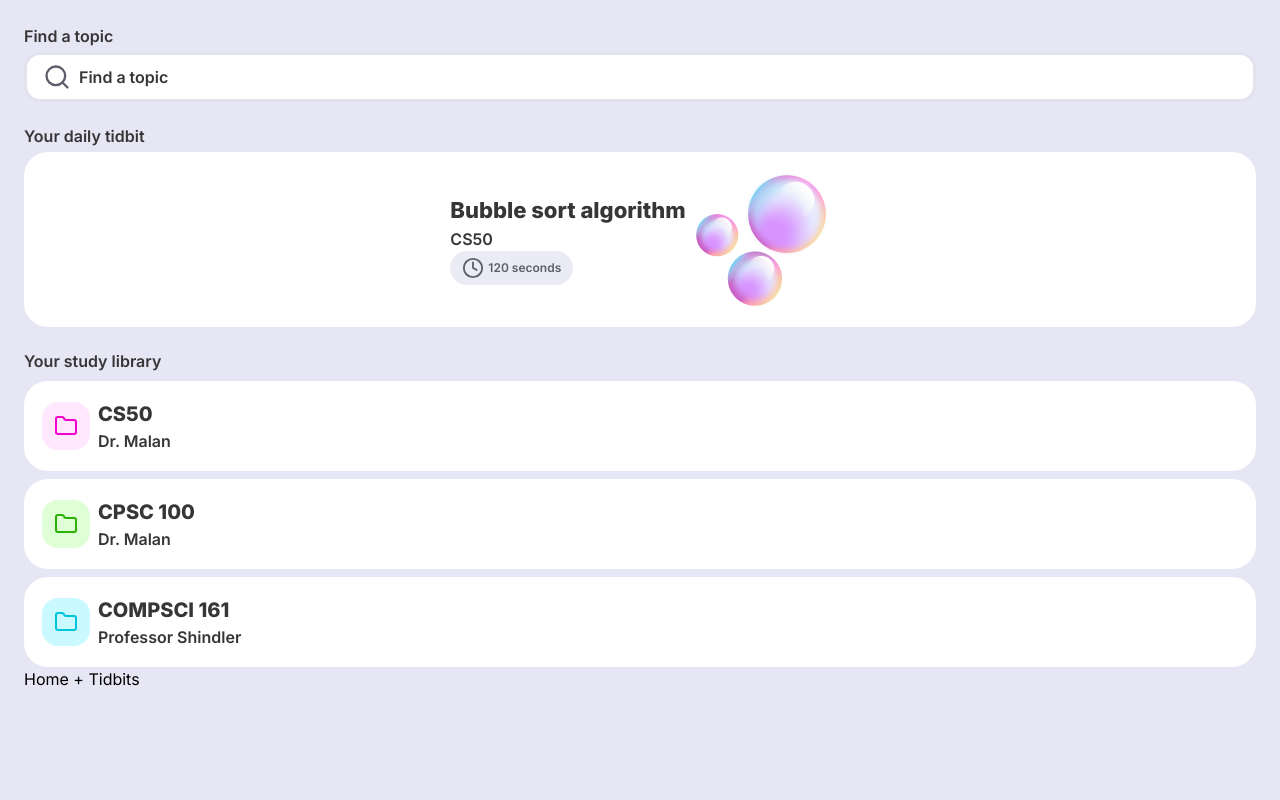
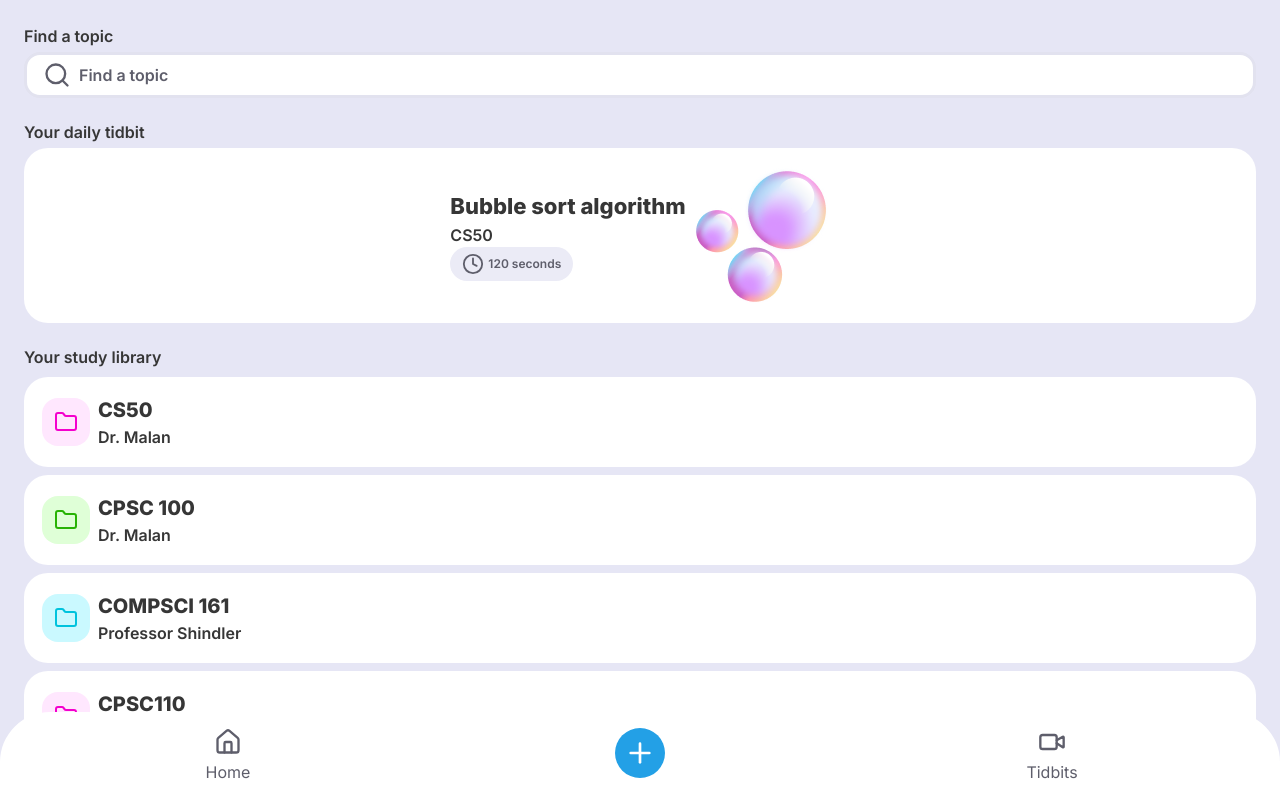
Before and after one commit to dylanvu/Tidbits, a Next.js app in the folder frontend/: page /browse in a window 1280 px wide. Built offline with nearby package versions, Linux system fonts and the light colour scheme.

Commit message:
created template and heading for courses pages

```diff
--- a/frontend/src/app/browse/course.tsx
+++ b/frontend/src/app/browse/course.tsx
@@ -3,7 +3,7 @@
 import axios from "axios";
 import Link from "next/link";
 import { Dispatch, SetStateAction, useEffect, useState } from "react";
-
+import globalStyles from "@/styles/Global.module.sass";
 axios.defaults.baseURL = "https://tidbits.onrender.com";
 
 interface preview {
@@ -55,15 +55,29 @@ function CourseUI({
         });
     }, []);
     return (
+        //* course inner header
         <div>
-            <div>
-                <button onClick={() => setCurrentCourse(null)}>{"<--"}</button>
-                &nbsp;&nbsp;{course}
+            {/* header */}
+            <div
+                className={globalStyles.courseHeading}
+                style={{ justifyItems: "flex-start" }}
+            >
+                <div className={globalStyles.headingRow}>
+                    <button
+                        className={globalStyles.backButton}
+                        onClick={() => setCurrentCourse(null)}
+                    >
+                        {"<-"}
+                    </button>
+                    <div className={globalStyles.h1}>&nbsp;&nbsp;{course} </div>
                 </div>
-            <div>
+
+                {/* filters */}
+                <div className={globalStyles.tagsContain}>
                     {/* show all the tags associated with the course */}
                     {tags.map((tag) => (
                         <button
+                            key={1}
                             onClick={() => {
                                 if (selectedTags.has(tag)) {
                                     // remove it
@@ -79,18 +93,27 @@ function CourseUI({
                                     // deep clonse
                                     const deepClonedSet: Set<string> = new Set(
                                         JSON.parse(
-                                        JSON.stringify([...selectedTags, tag]),
+                                            JSON.stringify([
+                                                ...selectedTags,
+                                                tag,
+                                            ]),
                                         ),
                                     );
                                     setSelectedTags(deepClonedSet);
                                 }
                             }}
-                        className={selectedTags.has(tag) ? "selected" : ""}
+                            className={`${
+                                selectedTags.has(tag)
+                                    ? globalStyles.selected
+                                    : globalStyles.unselected
+                            } ${globalStyles.p}`}
                         >
                             {tag}
                         </button>
                     ))}
                 </div>
+            </div>
+            <div className={`${globalStyles.neighbors} ${globalStyles.body}`}>
                 {previews.map((preview, index) => (
                     // TODO: filter through the tidbits for any selected tag
                     <Link href="/view" key={preview.title + `-${index}`}>
@@ -100,6 +123,7 @@ function CourseUI({
                     </Link>
                 ))}
             </div>
+        </div>
     );
 }
 
--- a/frontend/src/app/browse/folders.tsx
+++ b/frontend/src/app/browse/folders.tsx
@@ -14,7 +14,7 @@ function FoldersUI({
 }) {
     return (
         //* home page when no card is selected
-        <main>
+        <main className={globalStyles.body}>
             <div className={globalStyles.neighbors}>
                 {/* style={{gap:"22px"}} */}
                 {/* search */}
@@ -22,7 +22,7 @@ function FoldersUI({
                     <div className={globalStyles.p}>Find a topic</div>
                     <div className={globalStyles.search}>
                         <Search size={28} />
-                        <div className={globalStyles.p}>Find a topic</div>
+                        <div>Find a topic</div>
                     </div>
                 </div>
                 {/* daily tidbit */}
--- a/frontend/src/app/browse/page.tsx
+++ b/frontend/src/app/browse/page.tsx
@@ -29,6 +29,13 @@ const sets: StudySet[] = [
         iconColor: "#00C3DD",
         iconBackgroundColor: "#CAF9FF",
     },
+    {
+        //* pink
+        title: "CPSC110",
+        instructor: "Dr.Park",
+        iconColor: "#F400CD",
+        iconBackgroundColor: "#FFE7FE",
+    },
 ];
 
 // TODO: fetch this from backend
@@ -44,9 +51,8 @@ export default function Browse() {
         window.scrollTo(0, 0);
     }, [currentCourse]);
     return (
-        <main className={globalStyles.body}>
-            <div className={globalStyles.test}>
-                {/* switch the UIs depending on the render state */}
+        <div>
+            <div>
                 {currentCourse === null ? (
                     <FoldersUI
                         sets={sets}
@@ -59,8 +65,8 @@ export default function Browse() {
                         setCurrentCourse={setCurrentCourse}
                     />
                 )}
-                <Navbar current="home" setCurrentCourse={setCurrentCourse} />
             </div>
-        </main>
+            <Navbar current="home" setCurrentCourse={setCurrentCourse} />
+        </div>
     );
 }
--- a/frontend/src/app/globals.css
+++ b/frontend/src/app/globals.css
@@ -8,6 +8,12 @@
     }
 }
 
+* {
+    margin: 0;
+    padding: 0;
+    box-sizing: border-box;
+}
+
 .progress-container {
     width: 80%;
     margin: auto;
--- a/frontend/src/components/Navbar.tsx
+++ b/frontend/src/components/Navbar.tsx
@@ -2,6 +2,8 @@
 import Link from "next/link";
 import { Dispatch, SetStateAction } from "react";
 import { useRouter } from "next/navigation";
+import globalStyles from "@/styles/Global.module.sass";
+import { Home, Video, Plus } from "lucide-react";
 
 function Navbar({
     current,
@@ -13,8 +15,9 @@ function Navbar({
     const router = useRouter();
     // Tell Dylan to implement the opacity/color change depending on where you are
     return (
-        <div>
+        <div className={globalStyles.navBar}>
             <button
+                className={globalStyles.navBarItem}
                 onClick={() => {
                     if (setCurrentCourse) {
                         setCurrentCourse(null);
@@ -23,10 +26,18 @@ function Navbar({
                     }
                 }}
             >
+                <Home size={28} />
                 Home
             </button>
-            <Link href={"/"}> + </Link>
-            <Link href={"/view"}>Tidbits</Link>
+            <Link href={"/"} className={globalStyles.navBarItem}>
+                <div className={globalStyles.createButton}>
+                    <Plus size={32} />
+                </div>
+            </Link>
+            <Link href={"/view"} className={globalStyles.navBarItem}>
+                <Video size={28} />
+                Tidbits
+            </Link>
         </div>
     );
 }
--- a/frontend/src/styles/Global.module.sass
+++ b/frontend/src/styles/Global.module.sass
@@ -19,7 +19,7 @@ $activeOutline: 3px solid $aqua
 $largeBorder: 24px
 $smallBorder: 16px
 $cardPadding: 18px
-$inputPadding: 8px 16px
+$inputPadding: 6px 16px
 $iconPadding: 6px 12px
 $friends: 4px
 $neighbors: 22px
@@ -27,19 +27,51 @@ $neighbors: 22px
 //! animations
 $mainTransition: border 200ms ease
 //! global
+
+
 .main
   background-color: $backgroundColor
+  height: 100vh
+  width: 100vw
+  position: absolute
+  top: 0
+  left: 0
 .body
   margin: 0
-  overflow-x: hidden
+  overflow-x: scroll
   font-family: Inter, sans-serif
   background-color: $backgroundColor
   padding: 24px
+  overflow-y: scroll
+  height: 90vh
+  position: relative
+  z-index: 10
 .neighbors
   gap: $neighbors
   display: flex
   flex-direction: column
   justify-items: start
+
+@mixin center()
+  display: grid
+  place-content: center
+@mixin row()
+  display: flex
+  flex-direction: row
+  white-space: nowrap
+  align-content: center
+  justify-content: center
+  justify-items: center
+  align-items: center
+  gap: 8px
+@mixin column()
+  display: flex
+  flex-direction: column
+  gap: 4px
+  align-content: start
+@mixin fitWH
+  width: 100%
+  height: fit-content
 //! text
 .h1
   font-size: $h1text
@@ -68,28 +100,24 @@ $mainTransition: border 200ms ease
   color: #fff
   border-radius: $smallBorder
   background-color: $aqua
-
+.createButton
+  cursor: pointer
+  border-radius: 1000px
+  background-color: $aqua
+  color: #fff
+  height: 50px
+  width: 50px
+  @include center
+.backButton
+  background-color: $iconBG
+  color: $iconColor
+  padding: 12px
+  height: 40px
+  width: 40px
+  @include center
+  border-radius: $smallBorder
+  font-size: 22px
 //! primary cards
-@mixin center()
-  display: grid
-  place-content: center
-@mixin row()
-  display: flex
-  flex-direction: row
-  white-space: nowrap
-  align-content: center
-  justify-content: center
-  justify-items: center
-  align-items: center
-  gap: 8px
-@mixin column()
-  display: flex
-  flex-direction: column
-  gap: 4px
-  align-content: start
-@mixin fitWH
-  width: 100%
-  height: fit-content
 .row
   @include row
 .column
@@ -102,8 +130,10 @@ $mainTransition: border 200ms ease
   &.image
     display: grid
     grid-template-columns: repeat(2, 1fr)
+    transition: $mainTransition
   &:hover
     cursor: pointer
+    border: $activeOutline
 
 .iconTag
   @include row
@@ -128,6 +158,7 @@ $mainTransition: border 200ms ease
 .search
   border: $outline
   color: $iconColor
+  font-weight: 600
   transition: $mainTransition
   @include row
   border-radius: $smallBorder
@@ -138,3 +169,56 @@ $mainTransition: border 200ms ease
     border: $activeOutline
     color: $text-color
     cursor: pointer
+//! navBar
+.navBar
+  width: 100%
+  height: fit-content
+  padding: 16px 22px
+  position: fixed
+  background-color: #fff
+  display: grid
+  grid-template-columns: repeat(3, 1fr)
+  border-radius: 50px 50px 0px 0px
+  bottom:0
+  z-index: 10000
+.navBarItem
+  @include column
+  align-items: center
+  color: $iconColor
+  height: fit-content
+  &:hover
+    color: $aqua
+.unselected
+  border: $outline
+  border-radius: 1000px
+  color: $iconColor
+  padding: $inputPadding
+.selected
+  background-color: $aqua
+  border-radius: 1000px
+  color: #fff
+  padding: $inputPadding
+.courseHeading
+  background-color: #fff
+  @include center
+  padding: $cardPadding
+  left: 0
+  top: 0
+  justify-content: start
+  overflow-x: hidden
+.headingRow
+  @include row
+  display: flex
+  justify-items: flex-start
+  flex-direction: row
+  justify-content: flex-start
+  gap: 4px
+  width: 100%
+  padding-bottom: 12px
+.tagsContain
+  @include row
+  overflow-x: scroll
+  width: 100%
+  left: 0
+  justify-content: flex-start
+  margin-left: 12vw
```
Lines whose indentation alone changed are shown as unchanged.
